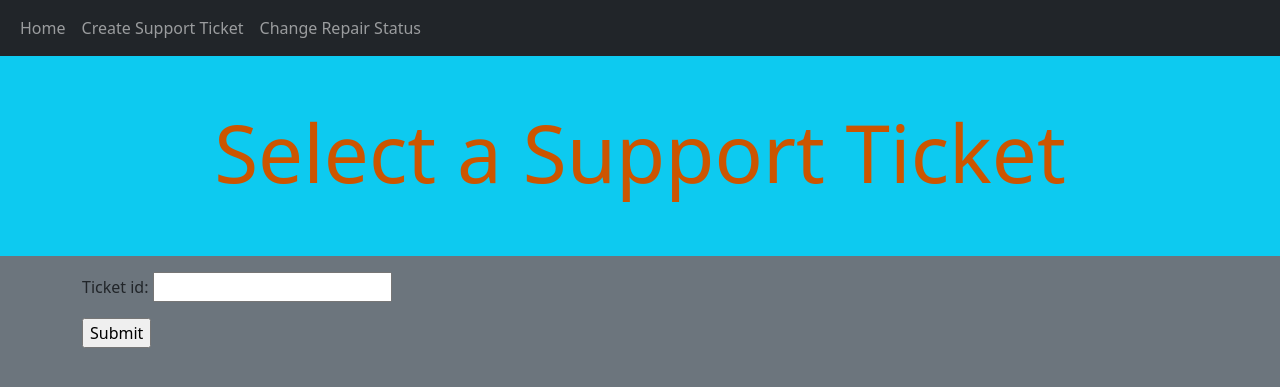
After one commit to jessel33/AI-Integration-Bootcamp, a Django app: page /ticket_selection/ in a window 1280 px wide. The commit adds this page. Shown: the top 387 px of the page. Run offline with Django 5.2, Linux system fonts and the light colour scheme.

Commit message:
Week 3: Implement authenticated ticket status updates and history tracking

```diff
--- a/Week3/customer_support_ticket_system/tickets/forms.py
+++ b/Week3/customer_support_ticket_system/tickets/forms.py
@@ -3,7 +3,7 @@ from django import forms
 from .models import Customer, ServiceRepresentative, SupportTicket
 
 
-class SupportTicket(forms.ModelForm):
+class SupportTicketForm(forms.ModelForm):
     class Meta:
         model = SupportTicket
         fields = (
@@ -14,7 +14,7 @@ class SupportTicket(forms.ModelForm):
         )
 
 
-class Customer(forms.ModelForm):
+class CustomerForm(forms.ModelForm):
     class Meta:
         model = Customer
         fields = (
@@ -28,7 +28,7 @@ class Customer(forms.ModelForm):
         )
 
 
-class ServiceRepresentative(forms.ModelForm):
+class ServiceRepresentativeForm(forms.ModelForm):
     class Meta:
         model = ServiceRepresentative
         fields = (
@@ -39,3 +39,13 @@ class ServiceRepresentative(forms.ModelForm):
             "start_date",
             "specialization",
         )
+
+
+class ChangeSupportTicketStatus(forms.ModelForm):
+    class Meta:
+        model = SupportTicket
+        fields = ("repair_status",)
+
+
+class SelectSupportTicket(forms.Form):
+    ticket_id = forms.IntegerField()
--- a/Week3/customer_support_ticket_system/tickets/templates/master.html
+++ b/Week3/customer_support_ticket_system/tickets/templates/master.html
@@ -42,6 +42,14 @@
 							>Create Support Ticket</a
 						>
 					</li>
+					<li class="nav-item">
+						<a
+							class="nav-link"
+							href="/ticket_selection"
+							style="cursor: text"
+							>Change Repair Status</a
+						>
+					</li>
 				</ul>
 			</div>
 		</nav>
--- a/Week3/customer_support_ticket_system/tickets/templates/success.html
+++ b/Week3/customer_support_ticket_system/tickets/templates/success.html
@@ -3,7 +3,7 @@
 	<head>
 		<meta charset="UTF-8" />
 		<meta name="viewport" content="width=device-width, initial-scale=1.0" />
-		<title>Success Page</title>
+		<title>{{ title }}</title>
 		<link
 			href="https://cdn.jsdelivr.net/npm/bootstrap@5.3.8/dist/css/bootstrap.min.css"
 			rel="stylesheet"
@@ -59,7 +59,7 @@
 		<div class="body">
 			<div class="success-message">
 				<h1>Success!</h1>
-				<p>Your request has been processed.</p>
+				<p>{{ message }}</p>
 				<p>Support ticket number: {{ support_ticket.ticket_id }}</p>
 				<p>Model Name: {{ support_ticket.model_name }}</p>
 				<p>Model Number: {{ support_ticket.model_number }}</p>
--- /dev/null
+++ b/Week3/customer_support_ticket_system/tickets/templates/ticket_selection.html
@@ -0,0 +1,17 @@
+{% extends "master.html" %} {% block title %} Support Ticket Selection {% endblock %} {% block content %}
+<div class="container-fluid text-center p-5 bg-info">
+	<h1 class="display-1" style="color: #cc5500">Select a Support Ticket</h1>
+</div>
+<div class="container my-3">
+	{% if message %}
+	<p class="text-danger">{{ message }}</p>
+	{% endif %}
+</div>
+<div class="container my-3">
+	<form action="" method="POST">
+		<div class="mb-3">{% csrf_token %} {{ form.as_p }}</div>
+		<input type="submit" />
+	</form>
+</div>
+
+{% endblock %}
--- a/Week3/customer_support_ticket_system/tickets/urls.py
+++ b/Week3/customer_support_ticket_system/tickets/urls.py
@@ -3,7 +3,13 @@ from django.urls import path
 from . import views
 
 urlpatterns = [
-    path("success/<int:ticket_id>/", views.success, name="success"),
+    path("success/<int:ticket_id>/<str:operation>/", views.success, name="success"),
     path("supporttickets/", views.supporttickets, name="supportticket"),
+    path(
+        "change_ticket_status/<int:ticket_id>/",
+        views.change_ticket_status,
+        name="change_ticket_status",
+    ),
+    path("ticket_selection/", views.select_support_ticket, name="ticket_selection"),
     path("main/", views.main, name="main"),
 ]
--- a/Week3/customer_support_ticket_system/tickets/views.py
+++ b/Week3/customer_support_ticket_system/tickets/views.py
@@ -1,14 +1,28 @@
+from django.contrib.auth.decorators import login_required
 from django.http import Http404, HttpResponse
 from django.shortcuts import redirect, render
 from django.template import loader
 
-from .forms import SupportTicket
-from .services import create_new_support_ticket, get_support_ticket
+from .forms import (
+    ChangeSupportTicketStatus,
+    SelectSupportTicket,
+    SupportTicketForm,
+)
+from .services import (
+    change_support_ticket_status,
+    create_new_support_ticket,
+    get_support_ticket,
+)
+
+
+def main(request):
+    template = loader.get_template("main.html")
+    return HttpResponse(template.render())
 
 
 def supporttickets(request):
     if request.method == "POST":
-        form = SupportTicket(request.POST)
+        form = SupportTicketForm(request.POST)
         if form.is_valid():
             model_name = form.cleaned_data["model_name"]
             model_number = form.cleaned_data["model_number"]
@@ -20,7 +34,7 @@ def supporttickets(request):
             )
             if captured_support_ticket is not None:
                 ticket_id = captured_support_ticket.ticket_id
-                return redirect("success", ticket_id)
+                return redirect("success", ticket_id, "ticket_created")
 
             else:
                 return render(
@@ -31,19 +45,93 @@ def supporttickets(request):
         else:
             return render(request, "ticket.html", {"form": form})
     else:
-        form = SupportTicket()
+        form = SupportTicketForm()
         return render(request, "ticket.html", {"form": form})
 
 
-def main(request):
-    template = loader.get_template("main.html")
-    return HttpResponse(template.render())
+def select_support_ticket(request):
+    if request.method == "POST":
+        form = SelectSupportTicket(request.POST)
+        if form.is_valid():
+            ticket_id = form.cleaned_data["ticket_id"]
+            captured_ticket = get_support_ticket(ticket_id)
+            if captured_ticket is not None:
+                ticket_id = captured_ticket.ticket_id
+                return redirect("change_ticket_status", ticket_id)
+            else:
+                return render(
+                    request,
+                    "ticket_selection.html",
+                    {
+                        "form": form,
+                        "message": "Support ticket not found. Please enter another ticket number.",
+                    },
+                )
+        else:
+            return render(
+                request,
+                "ticket_selection.html",
+                {"form": form},
+            )
+    else:
+        form = SelectSupportTicket()
+        return render(request, "ticket_selection.html", {"form": form})
 
 
-def success(request, ticket_id):
+@login_required
+def change_ticket_status(request, ticket_id):
+    captured_ticket = get_support_ticket(ticket_id)
+    if captured_ticket is None:
+        raise Http404
+    elif request.method == "POST":
+        form = ChangeSupportTicketStatus(request.POST)
+        if form.is_valid():
+            new_status = form.cleaned_data["repair_status"]
+            changed_by = request.user
+            changed_support_ticket = change_support_ticket_status(
+                ticket_id, new_status, changed_by
+            )
+            if changed_support_ticket is not None:
+                return redirect("success", ticket_id, "status_changed")
+            else:
+                return render(
+                    request,
+                    "change_ticket_status.html",
+                    {"form": form, "captured_ticket": captured_ticket},
+                )
+        else:
+            return render(
+                request,
+                "change_ticket_status.html",
+                {"form": form, "captured_ticket": captured_ticket},
+            )
+    else:
+        form = ChangeSupportTicketStatus(instance=captured_ticket)
+        return render(
+            request,
+            "change_ticket_status.html",
+            {"form": form, "captured_ticket": captured_ticket},
+        )
+
+
+def success(request, ticket_id, operation):
     support_ticket = get_support_ticket(ticket_id)
     if support_ticket is None:
         raise Http404
+
+    if operation == "status_changed":
+        message = "Status successfully changed."
+
+    elif operation == "ticket_created":
+        message = "Your request has been processed."
+
+    else:
+        raise Http404
+
     template = loader.get_template("success.html")
-    context = {"support_ticket": support_ticket}
+    context = {
+        "support_ticket": support_ticket,
+        "title": "Customer Information",
+        "message": message,
+    }
     return HttpResponse(template.render(context, request))
```
Also changed, not shown: Week3/customer_support_ticket_system/config/settings.py (+43 -40 lines), Week3/customer_support_ticket_system/tickets/temp.py (added, +27 -0 lines), Week3/customer_support_ticket_system/tickets/templates/change_ticket_status.html (added, +15 -0 lines), Week3/customer_support_ticket_system/tickets/templates/main.html (+7 -0 lines).
